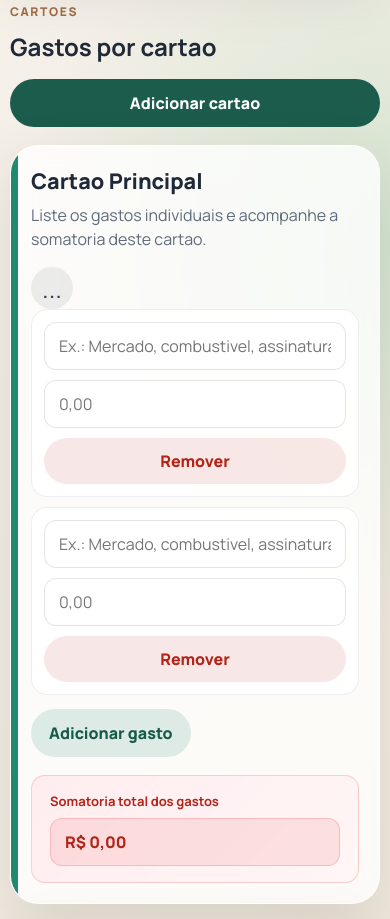
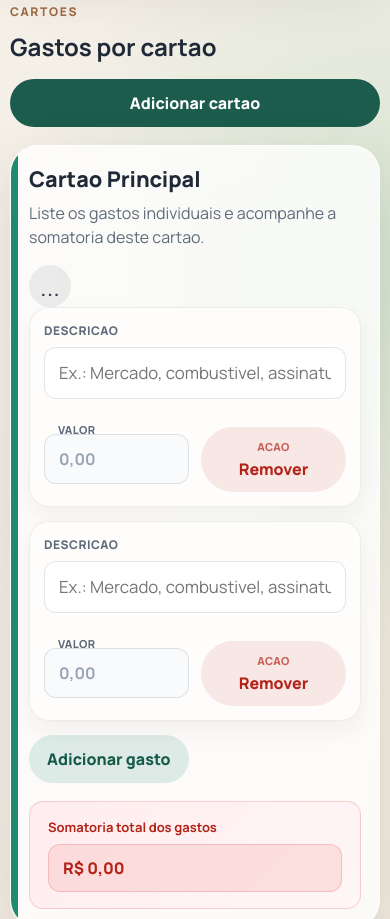
Before and after one commit to Matheus0062/controle-financeiro, a plain HTML site: page index.html in a window 390 px wide. Shown: the part 1249-2168 px from the top of the page. Drawn offline with Linux system fonts and the light colour scheme.

Commit message:
Update style.css

```diff
--- a/style.css
+++ b/style.css
@@ -384,8 +384,6 @@ input:focus {
 
   .summary-grid,
   .card-footer,
-  .expense-list-header,
-  .expense-row,
   .card-top,
   .toolbar {
     grid-template-columns: 1fr;
@@ -401,8 +399,104 @@ input:focus {
     display: none;
   }
 
+  .cards-grid {
+    grid-template-columns: 1fr;
+  }
+
+  .finance-card {
+    padding: 18px;
+  }
+
+  .card-subtitle {
+    margin-right: 8px;
+  }
+
+  .expenses-list {
+    gap: 14px;
+  }
+
   .expense-row {
-    display: grid;
+    grid-template-columns: 1fr 1fr;
+    gap: 12px;
+    padding: 14px;
+    border-radius: 20px;
+    background: rgba(255, 253, 252, 0.96);
+    box-shadow: 0 10px 22px rgba(31, 41, 55, 0.05);
+  }
+
+  .expense-row .expense-description {
+    grid-column: 1 / -1;
+    min-height: 52px;
+    font-size: 1.05rem;
+  }
+
+  .expense-row .expense-value {
+    min-height: 50px;
+    font-size: 1rem;
+    font-weight: 700;
+    color: var(--expense-text);
+    background: #f8fafc;
+    padding-top: 12px;
+  }
+
+  .expense-row .remove-expense-button {
+    min-height: 50px;
+    font-size: 1rem;
+  }
+
+  .expense-row .expense-value::placeholder {
+    color: #98a2b3;
+  }
+
+  .expense-row::before {
+    content: "Descricao";
+    grid-column: 1 / -1;
+    margin-bottom: -4px;
+    font-size: 12px;
+    font-weight: 800;
+    letter-spacing: 0.04em;
+    text-transform: uppercase;
+    color: var(--muted);
+  }
+
+  .expense-row::after {
+    content: "Valor";
+    position: absolute;
+    left: 28px;
+    bottom: 69px;
+    font-size: 11px;
+    font-weight: 800;
+    letter-spacing: 0.04em;
+    text-transform: uppercase;
+    color: var(--muted);
+  }
+
+  .expense-row .expense-value,
+  .expense-row .remove-expense-button {
+    margin-top: 16px;
+  }
+
+  .expense-row .expense-value {
+    grid-column: 1 / 2;
+  }
+
+  .expense-row .remove-expense-button {
+    grid-column: 2 / 3;
+  }
+
+  .expense-row {
+    position: relative;
+  }
+
+  .expense-row .remove-expense-button::before {
+    content: "Acao";
+    display: block;
+    margin-bottom: 4px;
+    font-size: 11px;
+    font-weight: 800;
+    letter-spacing: 0.04em;
+    text-transform: uppercase;
+    color: rgba(180, 35, 24, 0.7);
   }
 
   .result-balance {
```
